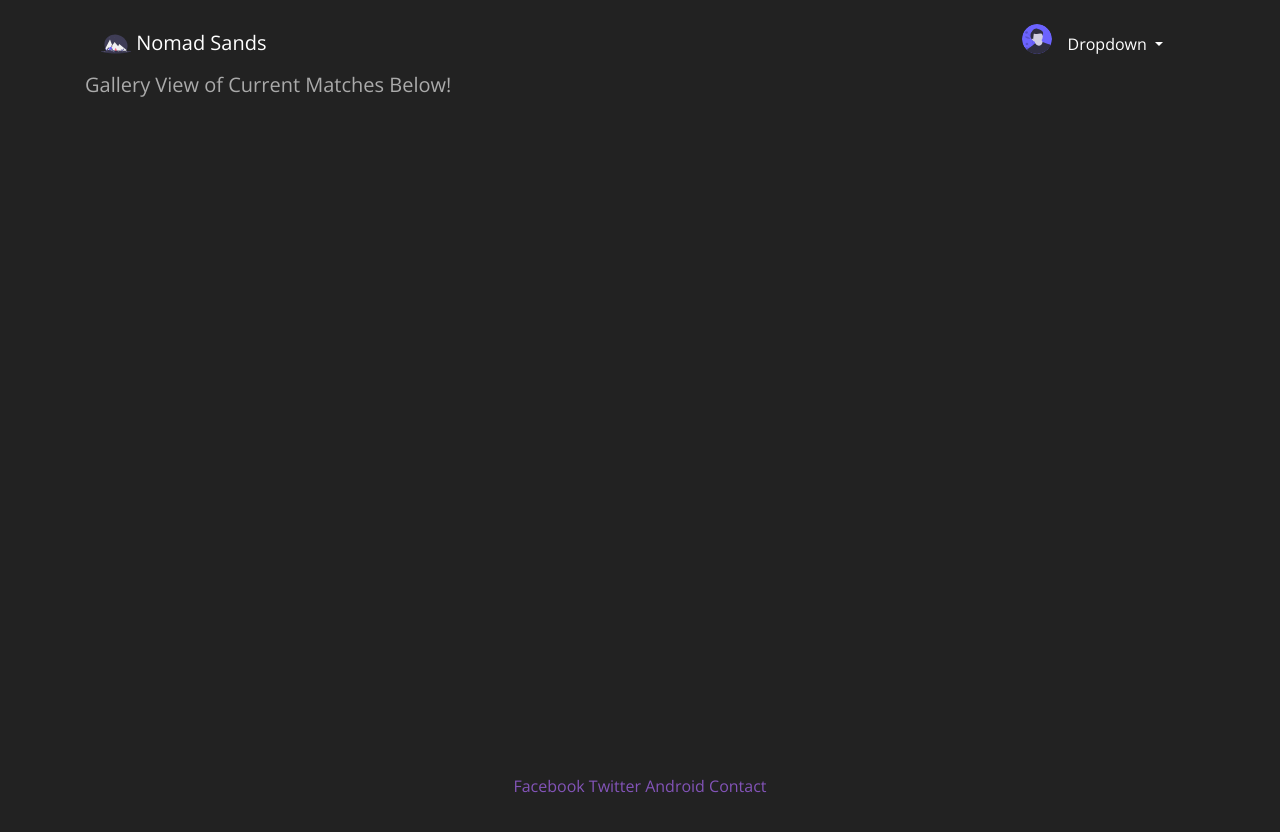
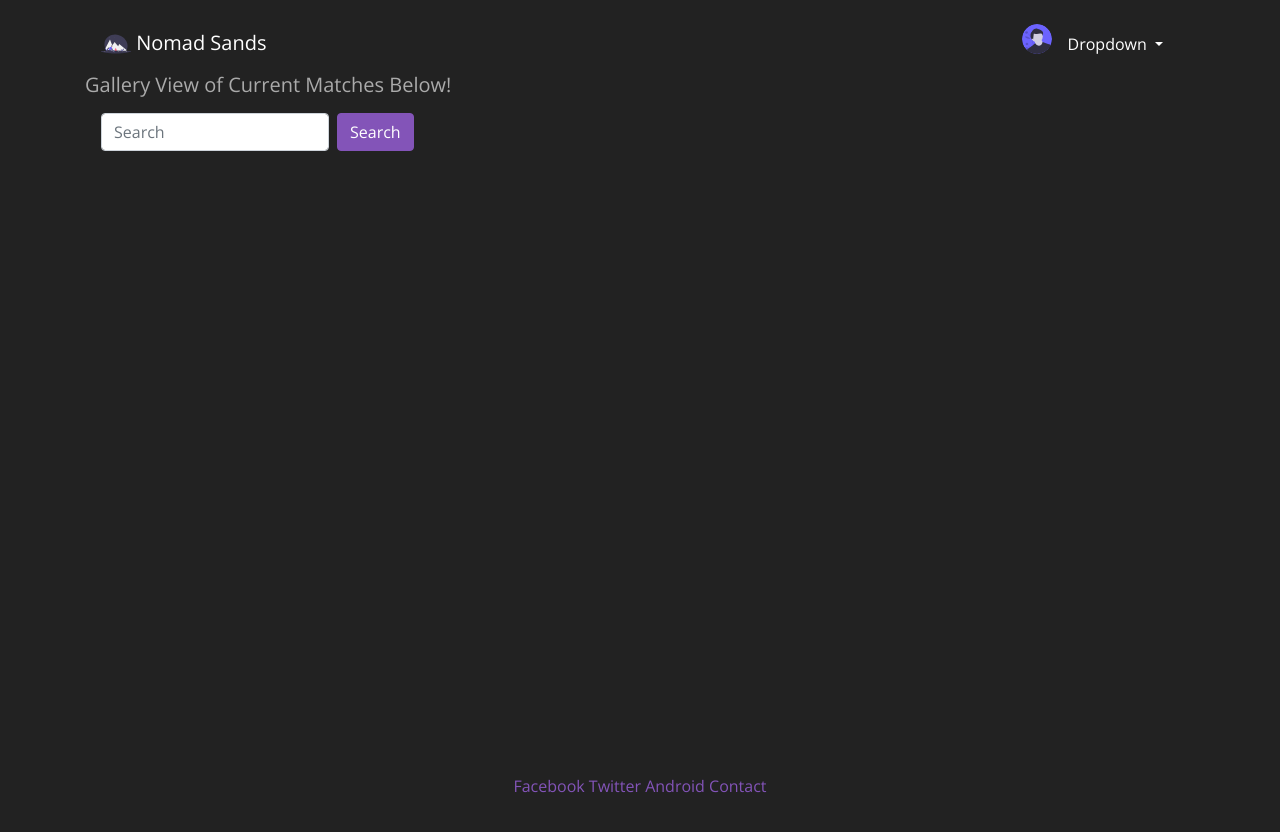
Before and after one commit to john-dunbar/NomadSands, a website: page html/authenticated/home_auth.html in a window 1280 px wide. Before the commit the page ends 800 px from the top, so only its background shows below. Drawn offline with nearby package versions, Linux system fonts and the light colour scheme; files that its build step writes are made by us from their sources; no server answers; files whose address does not match are found by name.

Commit message:
add search to authenticated user

```diff
--- a/html/authenticated/home_auth.html
+++ b/html/authenticated/home_auth.html
@@ -46,6 +46,13 @@
                     </nav>
                 </header>
                 <h2 class="textOnDark">Gallery View of Current Matches Below!</h2>
+
+                <nav class="navbar navbar-light">
+                    <form class="form-inline" id="searchForm">
+                        <input class="form-control mr-sm-2" placeholder="Search" aria-label="Search" id="searchInput">
+                        <button class="btn btn-outline-primary my-2 my-sm-0">Search</button>
+                    </form>
+                </nav>
 
                 <div class="scroll">
                     <div class="row" id="insertMatchesHere">
```
